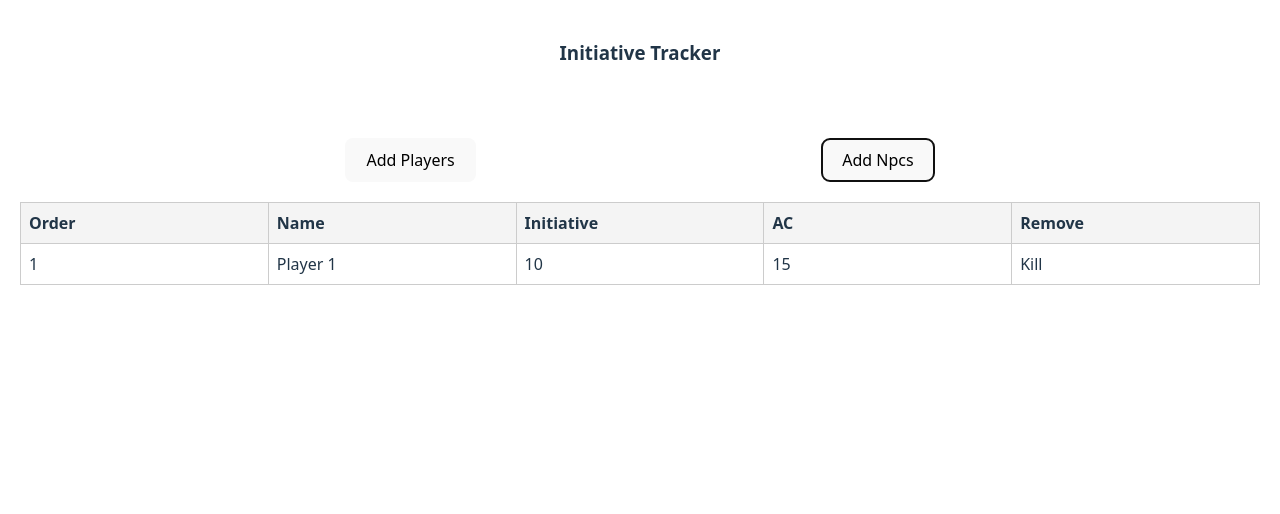
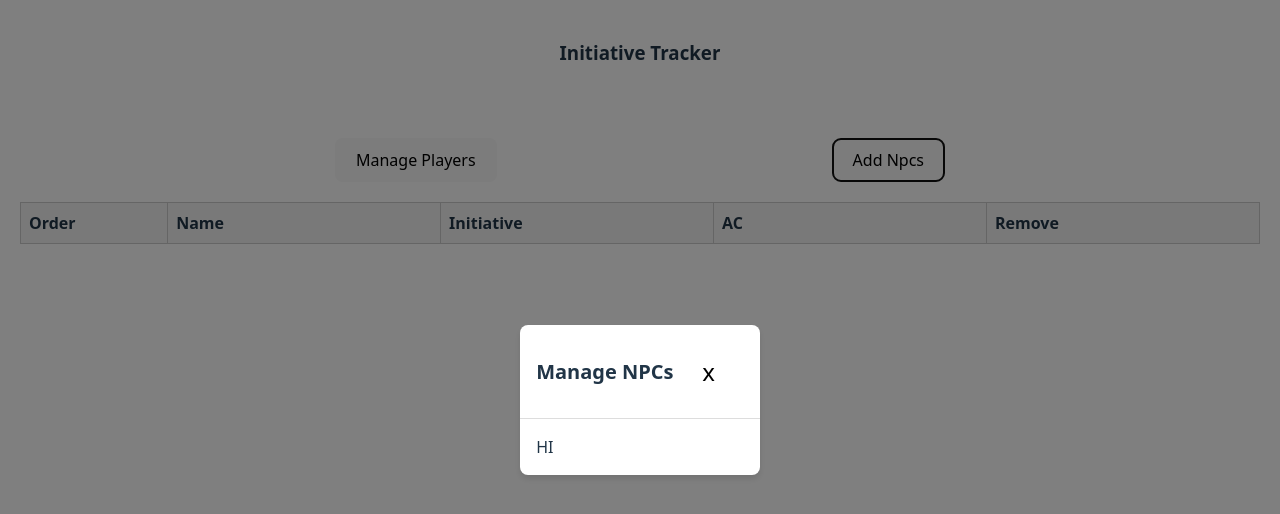
Before and after one commit to johnthe4/InitiativeTracker, a React (Vite) app: page / in a window 1280 px wide. Both pictures are taken after a click on the button "Add Npcs". Shown: the top 514 px of the page. Built offline with nearby package versions, Linux system fonts and the light colour scheme.

Commit message:
Updated grid to add and edit data. Need to rework to add a mandatory field and disable the button if all mandatory fields are not valid.

```diff
--- a/src/components/grid/Grid.css
+++ b/src/components/grid/Grid.css
@@ -1,7 +1,3 @@
-.gridWrapper {
-	margin: 20px 20px;
-}
-
 .grid-table {
 	width: 100%;
 	border-collapse: collapse;
@@ -18,3 +14,7 @@
 	background-color: #f4f4f4;
 	font-weight: bold;
 }
+
+.grid-container {
+	overflow-x: auto;
+}
--- a/src/components/grid/Grid.tsx
+++ b/src/components/grid/Grid.tsx
@@ -1,13 +1,40 @@
-import { ReactNode } from "react";
 import "./Grid.css";
+import { GridProps } from "./GridTypes";
 
 export default function Grid<GridDataType>(
 	props: Readonly<GridProps<GridDataType>>
 ) {
-	const { columnConfiguration, data } = props;
+	const { columnConfiguration, data, newData, addNewRow, isEditable, handleChange } = props;
+	// const [tempData, setTempData] = useState<GridDataType[]>(data);
+
+	// const handleChange = useCallback((rowIndex: number, columnKey: string, value: string) => {
+	// 	setTempData((prevData: GridDataType[]) => {
+    //         const updatedData = [...prevData];
+	// 		console.log(updatedData, rowIndex, columnKey, value)
+    //         if (updatedData.length === rowIndex) {
+    //             const newRow = { [columnKey]: value } as GridDataType;
+    //             updatedData.push(newRow);
+    //         } else {
+    //             // Update the existing row
+    //             updatedData[rowIndex] = {
+    //                 ...updatedData[rowIndex],
+    //                 [columnKey]: value,
+    //             };
+    //         }
+    //         return updatedData; // Return the updated data
+	// 		// if (prevData.length === rowIndex) {
+	// 		// 	console.log(prevData.length, rowIndex)
+	// 		// 	const newRow = { [columnKey]: value } as GridDataType;
+	// 		// 	return [...prevData, newRow]
+	// 		// }; // Return if no data
+	// 		// return prevData.map((row, i) =>
+	// 		// 	i === rowIndex ? { ...row, [columnKey]: value } : row
+	// 		// )
+	// 	});
+	// },[]);
 
 	return (
-		<div>
+			<div className="grid-container">
 				<table className="grid-table">
 					<thead>
 						<tr>
@@ -22,35 +49,44 @@ export default function Grid<GridDataType>(
 						{data.map((row, rowIndex) => (
 							<tr key={rowIndex}>
 								{columnConfiguration.map((column) => (
-								<td key={column.columnId}>
-									{/* Dynamically render cell content */}
-									{column.customCellRenderer
+									<td key={column.columnId} style={{ width: column.columnWidth }}>
+										{/* If the column is editable, show an input field, otherwise show the data value */}
+										{/* If a custom cell renderer is provided, use that instead of the default value */}
+										{isEditable  && handleChange
+										? <input
+											type={column.columnType === "number" ? "number" : "text"}
+											value={String(row[column.columnId as keyof GridDataType] ?? "")}
+											onChange={(e) => {
+												handleChange(rowIndex, column.columnId, e.target.value);
+											}}
+										/>
+										: column.customCellRenderer
 											? column.customCellRenderer(row, column.columnId)
-										: String(row[column.columnId as keyof GridDataType])}
+											: String(row[column.columnId as keyof GridDataType] ?? "")}
 									</td>
 								))}
 							</tr>
 						))}
+						{isEditable && handleChange &&
+							<tr key={data.length}>
+									{columnConfiguration.map((column) => (
+										<td key={column.columnId} style={{ width: column.columnWidth }}>
+											<input
+												type={column.columnType === "number" ? "number" : "text"}
+												value={newData ? String(newData[column.columnId as keyof GridDataType] ?? "") : ""}
+												onChange={(e) => {
+													handleChange(data.length, column.columnId, e.target.value);
+												}}
+											/>
+										</td>
+									))}
+							</tr>
+						}
 					</tbody>
 				</table>
+				{isEditable && newData && addNewRow && (
+					<button onClick={addNewRow}>Add Row</button>
+				)}
 			</div>
 	);
 }
-
-export type GridProps<GridDataType> = {
-	//  A list of columns to be shown in the grid along with the column settings
-	columnConfiguration: ColumnConfiguration<GridDataType>;
-	// The array of data to be displayed in the grid
-	data: GridDataType[];
-};
-
-export type ColumnConfigurationItem<GridDataType> = {
-	columnId: string;
-	columnTitle: string;
-	columnWidth: number;
-	// Define a custom cell to be rendered in place of the data value
-	customCellRenderer?: (data?: GridDataType, columnId?: string) => ReactNode;
-};
-
-export type ColumnConfiguration<GridDataType> =
-	ColumnConfigurationItem<GridDataType>[];
--- /dev/null
+++ b/src/components/grid/GridTypes.ts
@@ -0,0 +1,31 @@
+import { ReactNode } from "react";
+
+export type GridProps<GridDataType> = {
+	//  A list of columns to be shown in the grid along with the column settings
+	columnConfiguration: ColumnConfiguration<GridDataType>;
+	// The array of data to be displayed in the grid
+	data: GridDataType[];
+    // If you can add a new row to the grid
+    newData?: GridDataType | null | undefined;
+    // Method to add the new row to the grid
+    addNewRow?: () => void;
+    // Should the grid data be editable
+    isEditable?: boolean;
+    // Handle the change of data in the grid
+    // Necessary for editable grids
+    handleChange?: (rowIndex: number, columnKey: string, value: string) => void;
+};
+
+export type ColumnConfigurationItem<GridDataType> = {
+	columnId: string;
+	columnTitle: string;
+	columnWidth: number;
+    // The type of data in the column, e.g., text, number, etc.
+    // Necessary for editable grids, default is text
+    columnType?: string;
+	// Define a custom cell to be rendered in place of the data value
+	customCellRenderer?: (data?: GridDataType, columnId?: string) => ReactNode;
+};
+
+export type ColumnConfiguration<GridDataType> =
+	ColumnConfigurationItem<GridDataType>[];
--- /dev/null
+++ b/src/components/modal/Modal.css
@@ -0,0 +1,47 @@
+.modal-overlay {
+    position: fixed;
+    top: 0;
+    left: 0;
+    width: 100%;
+    height: 100%;
+    background: rgba(0, 0, 0, 0.5);
+    display: flex;
+    justify-content: center;
+    align-items: center;
+    z-index: 1000;
+}
+
+.modal-content {
+    background: white;
+    border-radius: 8px;
+    max-width: inherit;
+    max-height: inherit;
+    /* width: 400px; */
+    /* max-width: 90%; */
+    box-shadow: 0 4px 6px rgba(0, 0, 0, 0.1);
+    overflow: hidden;
+}
+
+.modal-header {
+    display: flex;
+    justify-content: space-between;
+    align-items: center;
+    padding: 16px;
+    border-bottom: 1px solid #ddd;
+}
+
+.modal-header h2 {
+    margin: 0;
+    font-size: 1.25rem;
+}
+
+.modal-close {
+    background: none;
+    border: none;
+    font-size: 1.5rem;
+    cursor: pointer;
+}
+
+.modal-body {
+    padding: 16px;
+}
--- /dev/null
+++ b/src/components/modal/Modal.tsx
@@ -0,0 +1,28 @@
+import { ReactNode } from 'react';
+import './Modal.css';
+
+interface ModalProps {
+    isVisible: boolean;
+    title: string;
+    children: ReactNode;
+    onClose: () => void;
+    className?: string; // Add className prop
+}
+
+export default function Modal({ isVisible, title, children, onClose, className }: ModalProps) {
+    if (!isVisible) return null;
+
+    return (
+        <div className="modal-overlay">
+            <div className={`modal-content ${className || ''}`}> {/* Apply className */}
+                <div className="modal-header">
+                    <h2>{title}</h2>
+                    <button className="modal-close" onClick={onClose}>x</button>
+                </div>
+                <div className="modal-body">
+                    {children}
+                </div>
+            </div>
+        </div>
+    );
+}
--- a/src/pages/Initiative/InitiativeScreen.css
+++ b/src/pages/Initiative/InitiativeScreen.css
@@ -5,7 +5,8 @@
 }
 
 .gridWrapper {
-	grid-template-columns: repeat(auto-fill, minmax(300px, 1fr));
+	/* grid-template-columns: repeat(auto-fill, minmax(300px, 1fr)); */
+	/* margin-top: 2rem; */
 	gap: 2rem;
-	margin-top: 2rem;
+	margin: 20px 20px;
 }
--- a/src/pages/Initiative/InitiativeScreen.tsx
+++ b/src/pages/Initiative/InitiativeScreen.tsx
@@ -3,26 +3,32 @@ import Button from "../../components/button/Button";
 import Header from "./Header/Header";
 import "./InitiativeScreen.css";
 import Grid from "../../components/grid/Grid";
-import { playerColumnConfiguration, PlayerType } from "./Player/PlayerType";
+import { viewPlayerColumnConfiguration, PlayerType } from "./Player/PlayerType";
+import PlayerModal from "./Player/PlayerModal";
+import NpcModal from "./NPC/NpcModal";
 
 const player: PlayerType[] = [
 	{
-		id: "1",
 		order: 1,
 		name: "Player 1",
 		initiative: 10,
 		ac: 15,
 	},
+	{
+		order: 1,
+		name: "Player 2",
+		initiative: 12,
+		ac: 10,
+	},
 ];
 
 export default function InitiativeScreen() {
+	const [players, setPlayers] = useState<PlayerType[]>([]);
 	const [playerModal, setPlayerModal] = useState(false);
 	const [npcModal, setNpcModal] = useState(false);
-	const [players, setPlayers] = useState<PlayerType[]>(player);
-	console.log(playerModal, npcModal);
 
 	const togglePlayerModal = () => {
-		setPlayers(player);
+		// setPlayers(player);
 		setPlayerModal((prev) => !prev);
 	};
 
@@ -34,12 +40,14 @@ export default function InitiativeScreen() {
 		<div>
 			<Header />
 			<div className="buttonsWrapper">
-				<Button buttonText="Add Players" onClick={togglePlayerModal} />
+				<Button buttonText="Manage Players" onClick={togglePlayerModal} />
 				<Button buttonText="Add Npcs" onClick={toggleNpcModal} />
 			</div>
 			<div className="gridWrapper">
-				<Grid data={players} columnConfiguration={playerColumnConfiguration} />
+				<Grid data={players} columnConfiguration={viewPlayerColumnConfiguration} />
 			</div>
+			<PlayerModal isVisible={playerModal} onClose={togglePlayerModal} players={players} setPlayers={setPlayers}/>
+			<NpcModal isVisible={npcModal} onClose={toggleNpcModal}/>
 		</div>
 	);
 }
--- /dev/null
+++ b/src/pages/Initiative/NPC/NpcModal.tsx
@@ -0,0 +1,16 @@
+import Modal from "../../../components/modal/Modal";
+
+interface NpcModalProps {
+    isVisible: boolean;
+    onClose: () => void;
+}
+
+export default function NpcModal({isVisible, onClose}: NpcModalProps) {
+    return (
+        <div>
+            <Modal isVisible={isVisible} title="Manage NPCs" onClose={onClose}>
+                HI
+            </Modal>
+        </div>
+    )
+}
--- /dev/null
+++ b/src/pages/Initiative/Player/PlayerModal.css
@@ -0,0 +1,4 @@
+.player-modal-content {
+    max-width: 90%;
+    max-height: 75%;
+}
--- a/src/pages/Initiative/Player/PlayerModal.tsx
+++ b/src/pages/Initiative/Player/PlayerModal.tsx
@@ -0,0 +1,66 @@
+import Grid from "../../../components/grid/Grid";
+import Modal from "../../../components/modal/Modal";
+import { editPlayerColumnConfiguration, PlayerType } from "./PlayerType";
+import "./PlayerModal.css";
+import { useCallback, useState } from "react";
+
+interface PlayerModalProps {
+    isVisible: boolean;
+    players: PlayerType[];
+    setPlayers: (players: PlayerType[]) => void;
+    onClose: () => void;
+}
+
+export default function PlayerModal({isVisible, onClose, players, setPlayers}: PlayerModalProps) {
+    const [tempPlayers, setTempPlayers] = useState<PlayerType[]>(players);
+    const [newPlayer, setNewPlayer] = useState<PlayerType | null>();
+
+	const handleChange = useCallback((rowIndex: number, columnKey: string, value: string) => {
+        if (rowIndex === tempPlayers.length) {
+            // Update the new row
+            setNewPlayer((prevNewRow) => ({
+                ...prevNewRow,
+                [columnKey]: value,
+            }));
+        } else {
+            setTempPlayers((prevData: PlayerType[]) => {
+                const updatedData = [...prevData];
+                updatedData[rowIndex] = {
+                    ...updatedData[rowIndex],
+                    [columnKey]: value,
+                };
+                return updatedData;
+            });
+        }
+	},[tempPlayers.length, setNewPlayer, setTempPlayers]);
+
+    const addNewRow = () => {
+        if (newPlayer) {
+            setTempPlayers((prevData) => [...prevData, newPlayer]);
+            setNewPlayer(null); // Reset the new row
+        }
+    };
+
+    const onModalClose = () => {
+        setPlayers(tempPlayers); // Update the players state with the modified data
+        onClose(); // Close the modal
+    }
+
+    return (
+        <Modal
+            isVisible={isVisible}
+            title="Manage Players"
+            onClose={onModalClose}
+            className="player-modal-content" // Pass custom class
+        >
+            <Grid
+                data={tempPlayers}
+                newData={newPlayer} // Pass the new player data
+                addNewRow={addNewRow} // Pass the function to add a new row
+                columnConfiguration={editPlayerColumnConfiguration}
+                isEditable={true}
+                handleChange={handleChange} // Pass handleChange function
+            />
+        </Modal>
+    )
+}
--- a/src/pages/Initiative/Player/PlayerType.tsx
+++ b/src/pages/Initiative/Player/PlayerType.tsx
@@ -1,39 +1,41 @@
-import { ColumnConfigurationItem } from "../../../components/grid/Grid";
+import { ColumnConfigurationItem } from "../../../components/grid/GridTypes";
 import Kill from "./Kill";
 
 export type PlayerType = {
-	id: string;
-	order: number;
-	name: string;
-	initiative: number;
-	ac: number;
+	order?: number;
+	name?: string;
+	initiative?: number;
+	ac?: number;
 	// hp: number;
 	// speed: number;
 	// condition: string[];
 	// notes: string[];
 };
 
-export const playerColumnConfiguration: ColumnConfigurationItem<PlayerType>[] =
+export const viewPlayerColumnConfiguration: ColumnConfigurationItem<PlayerType>[] =
 	[
 		{
 			columnId: "order",
 			columnTitle: "Order",
-			columnWidth: 200,
+			columnWidth: 100,
 		},
 		{
 			columnId: "name",
 			columnTitle: "Name",
 			columnWidth: 200,
+			columnType: "text",
 		},
 		{
 			columnId: "initiative",
 			columnTitle: "Initiative",
 			columnWidth: 200,
+			columnType: "number",
 		},
 		{
 			columnId: "ac",
 			columnTitle: "AC",
 			columnWidth: 200,
+			columnType: "number",
 		},
 		{
 			columnId: "kill",
@@ -44,3 +46,30 @@ export const playerColumnConfiguration: ColumnConfigurationItem<PlayerType>[] =
 			},
 		},
 	];
+
+	export const editPlayerColumnConfiguration: ColumnConfigurationItem<PlayerType>[] =
+	[
+		{
+			columnId: "order",
+			columnTitle: "Order",
+			columnWidth: 100,
+		},
+		{
+			columnId: "name",
+			columnTitle: "Name",
+			columnWidth: 200,
+			columnType: "text",
+		},
+		{
+			columnId: "initiative",
+			columnTitle: "Initiative",
+			columnWidth: 200,
+			columnType: "number",
+		},
+		{
+			columnId: "ac",
+			columnTitle: "AC",
+			columnWidth: 200,
+			columnType: "number",
+		},
+	];
```
Lines whose indentation alone changed are shown as unchanged.
